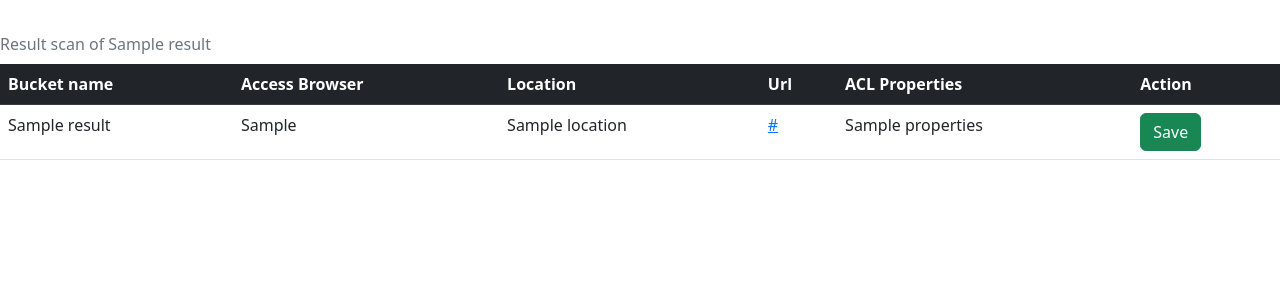
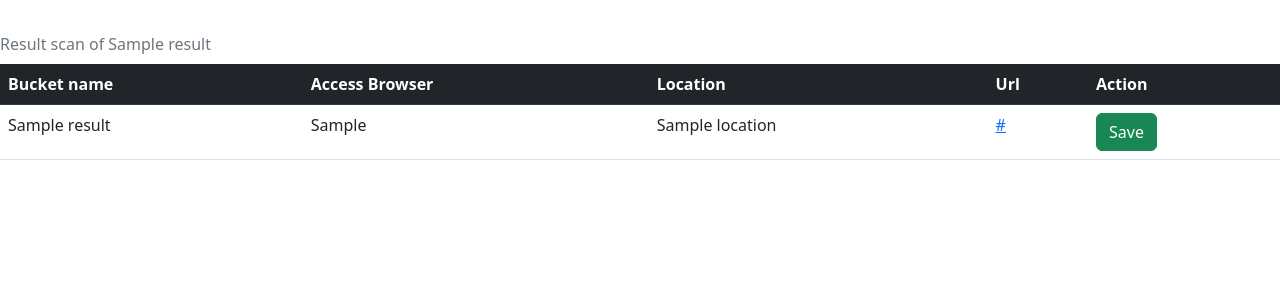
Before and after one commit to Edmond22-prog/s3bucket-web, a Django app: template framework/website/templates/website/scan_result.html in a window 1280 px wide. Shown: the part 56-356 px from the top of the page. Run offline with Django 4.2, Linux system fonts and the light colour scheme; the template is opened without the code that fills it: most values are stand-ins (such as "Sample title", 1, 10 or a date in 2020).

Commit message:
Removing ACL scan

```diff
--- a/framework/core/business/interface/ibucket.py
+++ b/framework/core/business/interface/ibucket.py
@@ -20,6 +20,6 @@ class IBucket(metaclass=abc.ABCMeta):
     def location(self) -> str:
         ...
 
-    @abc.abstractmethod
-    def properties(self) -> dict:
-        ...
+    # @abc.abstractmethod
+    # def properties(self) -> dict:
+    #     ...
--- a/framework/infrastructure/repository/aws/aws_bucket_repos.py
+++ b/framework/infrastructure/repository/aws/aws_bucket_repos.py
@@ -26,7 +26,7 @@ class AwsBucketRepository(IBucketRepository):
             region=bucket.location,
             url=bucket.url,
             access_browser=bucket.access_browser,
-            properties=bucket.properties,
+            # properties=bucket.properties,
         )
 
     def list(self) -> List[IBucket]:
@@ -39,7 +39,7 @@ class AwsBucketRepository(IBucketRepository):
     def update(self, bucket: IBucket) -> None:
         obj = self._model.objects.get(name=bucket.name())
         obj.access_browser = bucket.access_browser()
-        obj.properties = bucket.properties()
+        # obj.properties = bucket.properties()
         obj.save()
 
     @staticmethod
@@ -50,5 +50,5 @@ class AwsBucketRepository(IBucketRepository):
             url=instance.url,
             location=instance.region,
             uuid=instance.uuid,
-            properties=instance.properties,
+            # properties=instance.properties,
         )
--- a/framework/website/models.py
+++ b/framework/website/models.py
@@ -8,7 +8,7 @@ class AwsBucket(models.Model):
     region = models.CharField(max_length=10)
     url = models.CharField(max_length=255, blank=False, null=False)
     access_browser = models.CharField(max_length=10, blank=False, null=False)
-    properties = models.JSONField(blank=True, null=True)
+    # properties = models.JSONField(blank=True, null=True)
 
     def __str__(self):
         return self.name
--- a/framework/website/templates/website/saved_buckets.html
+++ b/framework/website/templates/website/saved_buckets.html
@@ -10,7 +10,7 @@
             <th scope="col">Access Browser</th>
             <th scope="col">Location</th>
             <th scope="col">Url</th>
-            <th scope="col">ACL Properties</th>
+{#            <th scope="col">ACL Properties</th>#}
         </tr>
         </thead>
         <tbody>
@@ -20,7 +20,7 @@
                 <td>{{ bucket.access_browser }}</td>
                 <td>{{ bucket.location }}</td>
                 <td><a target="_blank" href={{ bucket.url }}>{{ bucket.url }}</a></td>
-                <td>{{ bucket.properties }}</td>
+{#                <td>{{ bucket.properties }}</td>#}
             </tr>
         {% endfor %}
     </table>
--- a/framework/website/templates/website/scan_result.html
+++ b/framework/website/templates/website/scan_result.html
@@ -10,7 +10,7 @@
             <th scope="col">Access Browser</th>
             <th scope="col">Location</th>
             <th scope="col">Url</th>
-            <th scope="col">ACL Properties</th>
+{#            <th scope="col">ACL Properties</th>#}
             <th scope="col">Action</th>
         </tr>
         </thead>
@@ -20,7 +20,7 @@
             <td>{{ result.access_browser }}</td>
             <td>{{ result.location }}</td>
             <td><a target="_blank" href={{ result.url }}>{{ result.url }}</a></td>
-            <td>{{ result.properties }}</td>
+{#            <td>{{ result.properties }}</td>#}
             <td>
                 <form method="POST" action={% url 'saving_bucket' %}>
                     {% csrf_token %}
@@ -29,7 +29,7 @@
                     <input type="hidden" name="bucket_access_browser" value="{{ result.access_browser }}">
                     <input type="hidden" name="bucket_location" value="{{ result.location }}">
                     <input type="hidden" name="bucket_url" value="{{ result.url }}">
-                    <input type="hidden" name="bucket_properties" value="{{ result.properties }}">
+{#                    <input type="hidden" name="bucket_properties" value="{{ result.properties }}">#}
                     <input class="btn btn-success" type="submit" value="Save">
                 </form>
             </td>
```
Also changed, not shown: framework/core/business/entities.py (+11 -11 lines), framework/website/views.py (+5 -5 lines).
